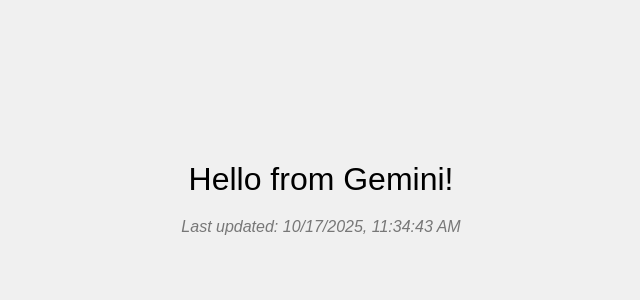
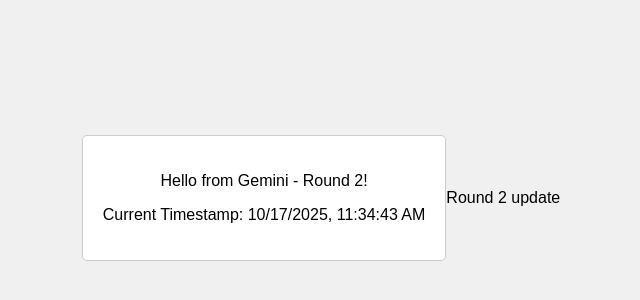
Before and after one commit to Shalini262005/markdown-to-html-demo-20251017113231-gphi, a plain HTML site: page index.html in a window 1280 px wide. Shown: the part 202-502 px from the top of the page, without its empty margins (319-959 px from the left). Drawn offline with Linux system fonts and the light colour scheme.

Commit message:
Round 2 update

```diff
--- a/index.html
+++ b/index.html
@@ -3,41 +3,44 @@
 <head>
     <meta charset="UTF-8">
     <meta name="viewport" content="width=device-width, initial-scale=1.0">
-    <title>Hello from Gemini!</title>
+    <title>Gemini Round 2</title>
     <style>
         body {
             font-family: sans-serif;
             display: flex;
-            flex-direction: column;
+            justify-content: center;
             align-items: center;
-            justify-content: center;
             height: 100vh;
             margin: 0;
             background-color: #f0f0f0;
         }
-        #message {
-            font-size: 2em;
-            margin-bottom: 20px;
-        }
-        #timestamp {
-            font-style: italic;
-            color: #777;
+        #message-container {
+            text-align: center;
+            padding: 20px;
+            border: 1px solid #ccc;
+            background-color: #fff;
+            border-radius: 5px;
         }
     </style>
 </head>
 <body>
-    <div id="message">Hello from Gemini!</div>
-    <div id="timestamp"></div>
+    <div id="message-container">
+        <p id="message">Hello from Gemini - Round 2!</p>
+        <p id="timestamp"></p>
+    </div>
 
     <script>
         function updateTimestamp() {
             const now = new Date();
             const timestampElement = document.getElementById('timestamp');
-            timestampElement.textContent = 'Last updated: ' + now.toLocaleString();
+            timestampElement.textContent = "Current Timestamp: " + now.toLocaleString();
         }
 
+        // Update timestamp every second
+        setInterval(updateTimestamp, 1000);
+
+        // Initial timestamp update
         updateTimestamp();
-        setInterval(updateTimestamp, 1000); // Update every second
     </script>
-</body>
+<p>Round 2 update</p></body>
 </html>
```
Also changed, not shown: 1 other file.
